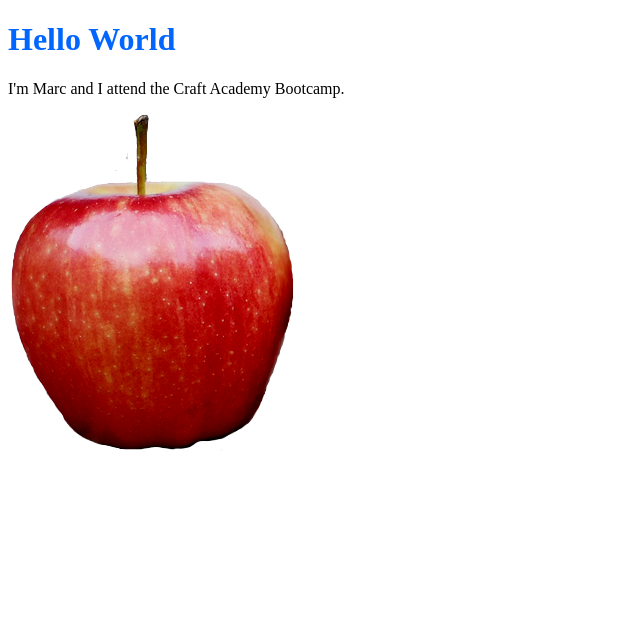
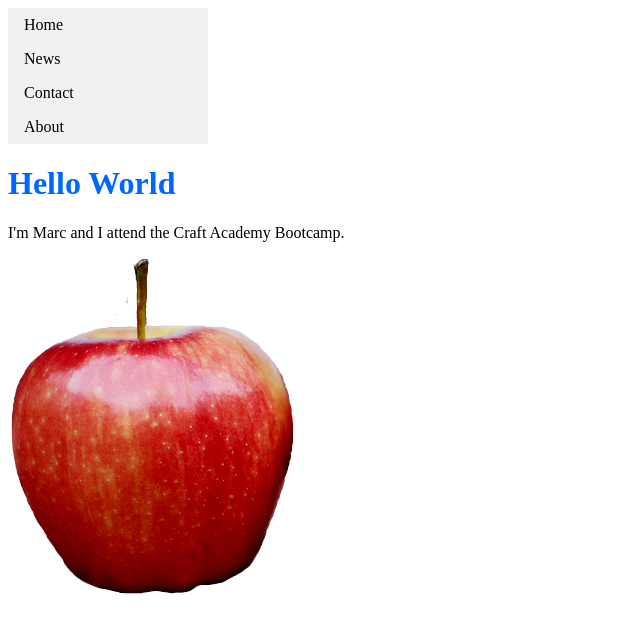
Before and after one commit to marc4422/marc4422.github.io, a plain HTML site: page index.html in a window 1280 px wide. Shown: the whole page, without its empty margins (0-640 px from the left). Drawn offline with Linux system fonts and the light colour scheme.

Commit message:
commit 2

```diff
--- a/index.html
+++ b/index.html
@@ -1,6 +1,12 @@
 <!DOCTYPE HTML>
 
 <html>
+        <ul>
+                <li><a href="default.asp">Home</a></li>
+                <li><a href="news.asp">News</a></li>
+                <li><a href="contact.asp">Contact</a></li>
+                <li><a href="about.asp">About</a></li>
+              </ul>
 
 <head>
     <meta http-equiv="Content-Type" content="text/html; charset=UTF-8" />
--- a/style.css
+++ b/style.css
@@ -1,3 +1,23 @@
 h1 {
     color: #0066ff
   }
+  ul {
+    list-style-type: none;
+    margin: 0;
+    padding: 0;
+    width: 200px;
+    background-color: #f1f1f1;
+  }
+
+  li a {
+    display: block;
+    color: #000;
+    padding: 8px 16px;
+    text-decoration: none;
+  }
+
+  /* Change the link color on hover */
+  li a:hover {
+    background-color: #555;
+    color: white;
+  }
```
